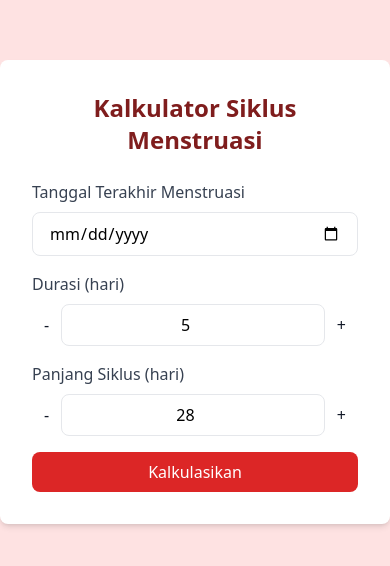
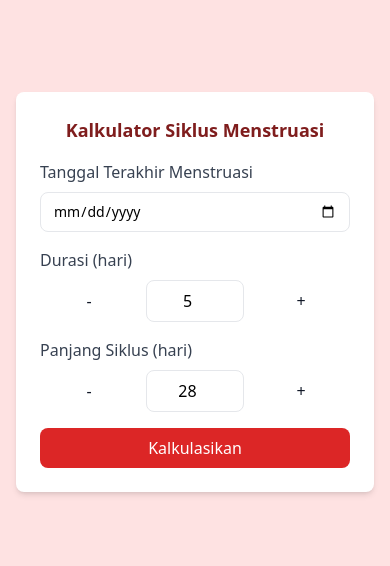
Before and after one commit to silviansi/feminsight, a Vue app: page / in a window 390 px wide. Shown: the part 130-696 px from the top of the page. Built offline with nearby package versions, Linux system fonts and the light colour scheme.

Commit message:
membuat sistem responsive

```diff
--- a/src/views/Dashboard.vue
+++ b/src/views/Dashboard.vue
@@ -1,17 +1,17 @@
 <template>
-  <div class="min-h-screen flex items-center justify-center bg-red-100">
-  <div class="bg-white p-8 rounded-lg shadow-md w-full max-w-lg">
-    <h1 class="text-2xl font-bold text-center mb-6 text-red-900">Kalkulator Siklus Menstruasi</h1>
+  <div class="min-h-screen flex items-center justify-center bg-red-100 px-4">
+  <div class="bg-white p-6 sm:p-8 rounded-lg shadow-md w-full max-w-sm sm:max-w-md md:max-w-lg">
+    <h1 class="text-lg sm:text-xl md:text-2xl font-bold text-center mb-4 sm:mb-6 text-red-900">Kalkulator Siklus Menstruasi</h1>
 
-      <form @submit.prevent="calculateNextPeriod">
+      <form @submit.prevent="calculateNextPeriod" class="space-y-4">
         <div class="mb-4">
           <label for="lastPeriod" class="block text-gray-700 font-medium mb-2">Tanggal Terakhir Menstruasi</label>
-          <input type="date" id="lastPeriod" v-model="lastPeriod" class="w-full px-4 py-2 border rounded-lg focus:outline-none focus:ring-2 focus:ring-blue-500">
+          <input type="date" id="lastPeriod" v-model="lastPeriod" class="w-full text-sm sm:text-base px-3 sm:px-4 py-2 border rounded-lg focus:outline-none focus:ring-2 focus:ring-blue-500">
         </div>
 
         <div class="mb-4">
           <label for="duration" class="block text-gray-700 font-medium mb-2">Durasi (hari)</label>
-          <div class="flex items-center">
+          <div class="grid grid-cols-3 gap-2 items-center">
             <button type="button" @click="updateValue('duration', -1)" class="text-gray-900 px-3 py-1">-</button>
             <input type="number" id="duration" v-model="duration" class="text-center w-full px-4 py-2 border rounded-lg focus:outline-none focus:ring-2 focus:ring-blue-500">
             <button type="button" @click="updateValue('duration', 1)" class="text-gray-900 px-3 py-1">+</button>
@@ -20,7 +20,7 @@
         </div>
         <div class="mb-4">
           <label for="cycleLength" class="block text-gray-700 font-medium mb-2">Panjang Siklus (hari)</label>
-          <div class="flex items-center">
+          <div class="grid grid-cols-3 gap-2 items-center">
             <button type="button" @click="updateValue('cycleLength', -1)" class="text-gray-900 px-3 py-1">-</button>
             <input type="number" id="cycleLength" v-model="cycleLength" class="text-center w-full px-4 py-2 border rounded-lg focus:outline-none focus:ring-2 focus:ring-blue-500">
             <button type="button" @click="updateValue('cycleLength', 1)" class="text-gray-900 px-3 py-1">+</button>
@@ -32,7 +32,7 @@
         </button>
       </form>
 
-      <div v-if="nextPeriod" class="mt-6 text-center">
+      <div v-if="nextPeriod" class="mt-4 sm:mt-6 text-center">
         <p class="text-lg font-medium">Tanggal Menstruasi Selanjutnya: <span class="font-bold">{{ nextPeriod }}</span></p>
         <p v-if="lastPeriod" class="text-lg font-medium">Tanggal Perkiraan Selesai: <span class="font-bold">{{ endPeriod }}</span></p>
       </div>
```
